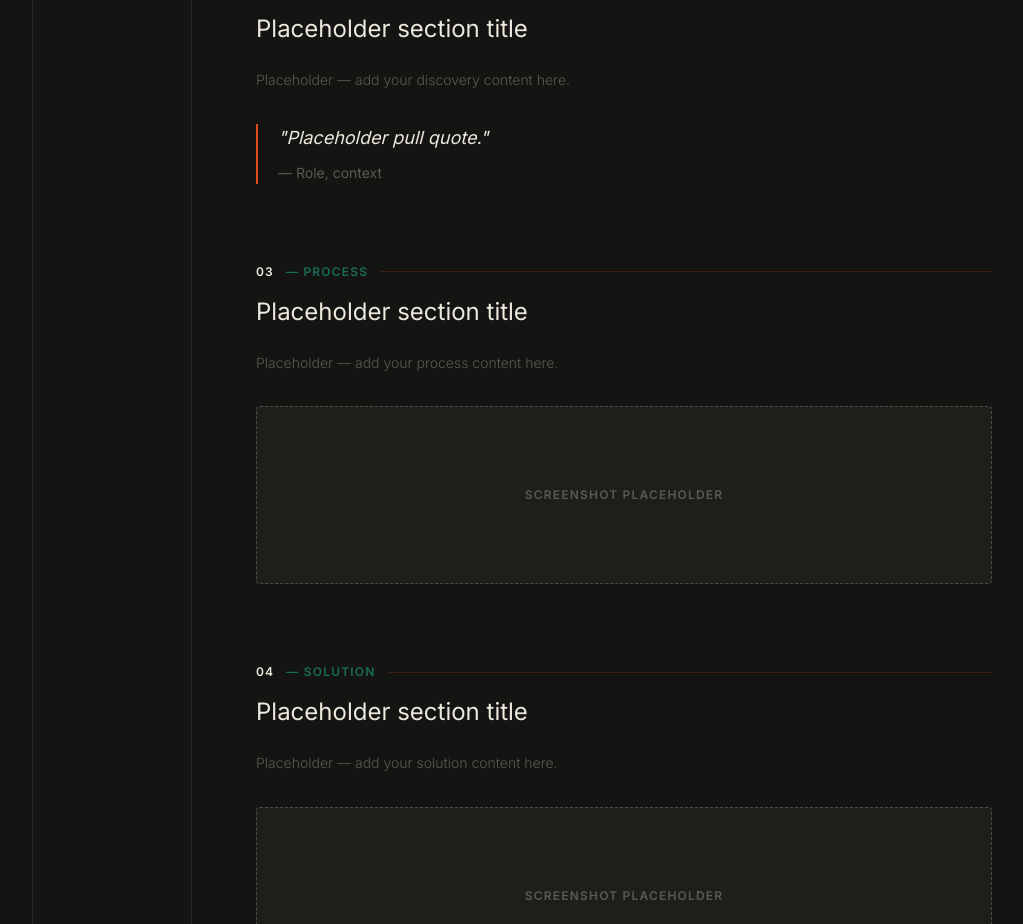
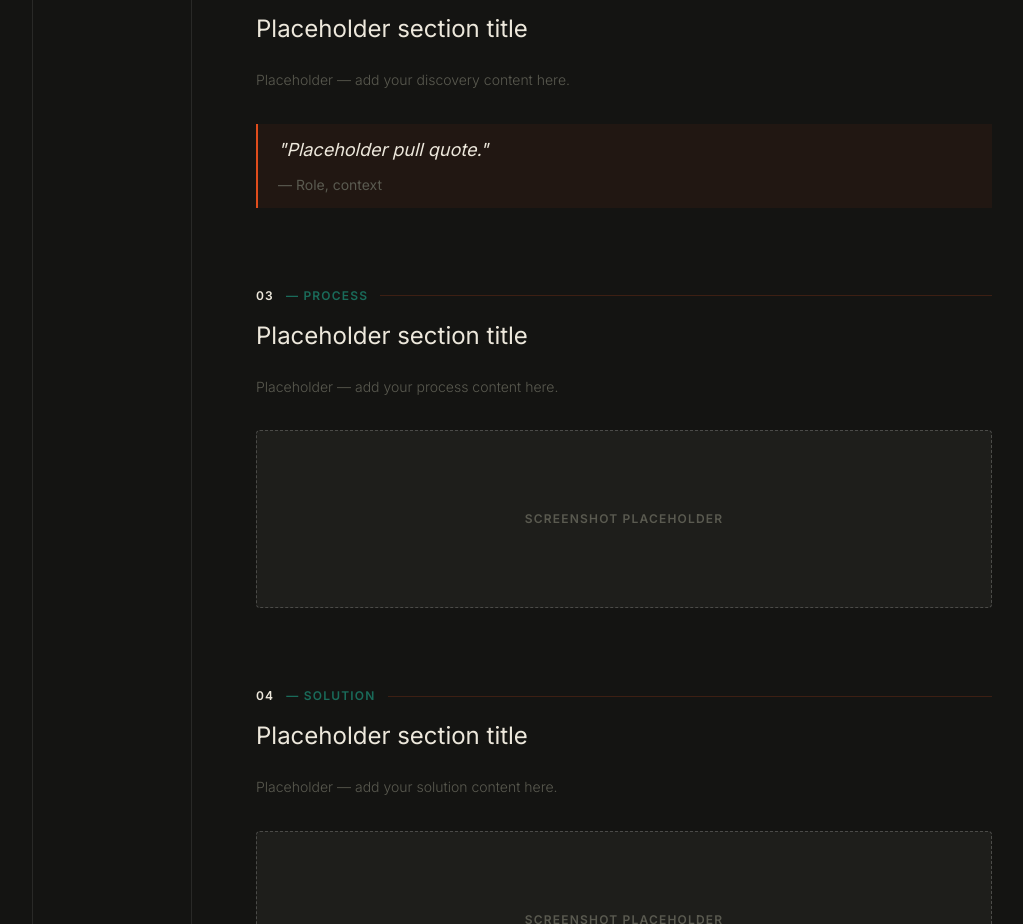
Before and after one commit to kbnewyen/kien-portfolio, a Next.js app: page /ecapital-checkout in a window 1280 px wide. Shown: the part 1280-2204 px from the top of the page, without its empty margins (128-1151 px from the left). Built offline with nearby package versions, Linux system fonts and the light colour scheme.

Commit message:
update blockquote styling

```diff
--- a/components/CaseStudyLayout.tsx
+++ b/components/CaseStudyLayout.tsx
@@ -164,7 +164,7 @@ export default function CaseStudyLayout({ cs }: { cs: CaseStudy }) {
 
                 {/* Pull quote */}
                 {section.pullQuote && (
-                  <blockquote className="my-8 pl-5 border-l-2" style={{ borderColor: "#E04D1C" }}>
+                  <blockquote className="my-8 pl-5 border-l-2 py-3 pr-4" style={{ borderColor: "#E04D1C", backgroundColor: "rgba(224,77,28,0.06)" }}>
                     <p className="text-lg italic mb-2" style={{ color: "#EDE8DC" }}>"{section.pullQuote.quote}"</p>
                     <cite className="text-sm not-italic" style={{ color: "#5A5A50" }}>{section.pullQuote.attribution}</cite>
                   </blockquote>
```
